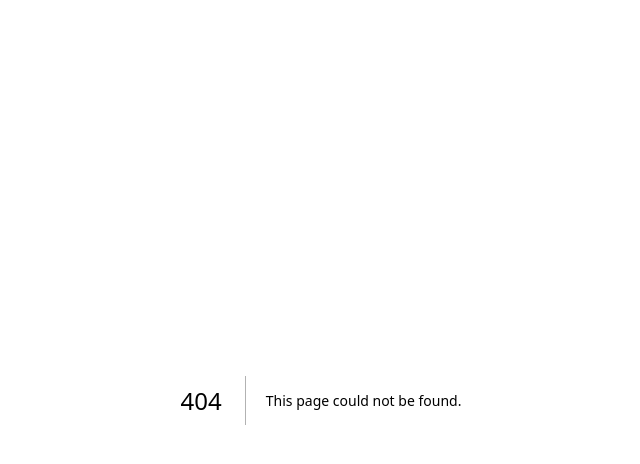
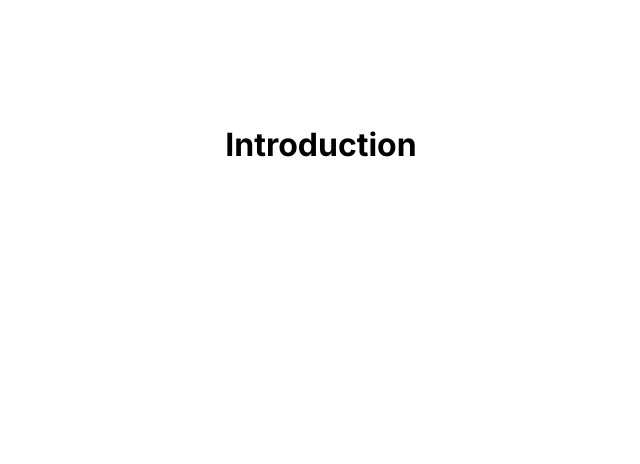
Before and after one commit to Jiyeon-Kang/nextjs-portfolio, a Next.js app in the folder my-portfolio/: page /about-me in a window 1280 px wide. Before the commit this address had no page. Shown: the top 464 px of the page, without its empty margins (319-959 px from the left). Built offline with nearby package versions, Linux system fonts and the light colour scheme.

Commit message:
feat: add 404page, Layout Componenets

```diff
--- /dev/null
+++ b/my-portfolio/pages/about-me.js
@@ -0,0 +1,11 @@
+import { Inter } from "next/font/google";
+import styles from "@/styles/Home.module.css";
+
+const inter = Inter({ subsets: ["latin"] });
+export default function AboutMe(){
+    return(
+        <main className={`${styles.main} ${inter.className}`}>
+            <h1>Introduction</h1>
+        </main>
+    );
+}
--- a/my-portfolio/styles/globals.css
+++ b/my-portfolio/styles/globals.css
@@ -1,107 +1,107 @@
-:root {
-  --max-width: 1100px;
-  --border-radius: 12px;
-  --font-mono: ui-monospace, Menlo, Monaco, "Cascadia Mono", "Segoe UI Mono",
-    "Roboto Mono", "Oxygen Mono", "Ubuntu Monospace", "Source Code Pro",
-    "Fira Mono", "Droid Sans Mono", "Courier New", monospace;
+/*:root {*/
+/*  --max-width: 1100px;*/
+/*  --border-radius: 12px;*/
+/*  --font-mono: ui-monospace, Menlo, Monaco, "Cascadia Mono", "Segoe UI Mono",*/
+/*    "Roboto Mono", "Oxygen Mono", "Ubuntu Monospace", "Source Code Pro",*/
+/*    "Fira Mono", "Droid Sans Mono", "Courier New", monospace;*/
 
-  --foreground-rgb: 0, 0, 0;
-  --background-start-rgb: 214, 219, 220;
-  --background-end-rgb: 255, 255, 255;
+/*  --foreground-rgb: 0, 0, 0;*/
+/*  --background-start-rgb: 214, 219, 220;*/
+/*  --background-end-rgb: 255, 255, 255;*/
 
-  --primary-glow: conic-gradient(
-    from 180deg at 50% 50%,
-    #16abff33 0deg,
-    #0885ff33 55deg,
-    #54d6ff33 120deg,
-    #0071ff33 160deg,
-    transparent 360deg
-  );
-  --secondary-glow: radial-gradient(
-    rgba(255, 255, 255, 1),
-    rgba(255, 255, 255, 0)
-  );
+/*  --primary-glow: conic-gradient(*/
+/*    from 180deg at 50% 50%,*/
+/*    #16abff33 0deg,*/
+/*    #0885ff33 55deg,*/
+/*    #54d6ff33 120deg,*/
+/*    #0071ff33 160deg,*/
+/*    transparent 360deg*/
+/*  );*/
+/*  --secondary-glow: radial-gradient(*/
+/*    rgba(255, 255, 255, 1),*/
+/*    rgba(255, 255, 255, 0)*/
+/*  );*/
 
-  --tile-start-rgb: 239, 245, 249;
-  --tile-end-rgb: 228, 232, 233;
-  --tile-border: conic-gradient(
-    #00000080,
-    #00000040,
-    #00000030,
-    #00000020,
-    #00000010,
-    #00000010,
-    #00000080
-  );
+/*  --tile-start-rgb: 239, 245, 249;*/
+/*  --tile-end-rgb: 228, 232, 233;*/
+/*  --tile-border: conic-gradient(*/
+/*    #00000080,*/
+/*    #00000040,*/
+/*    #00000030,*/
+/*    #00000020,*/
+/*    #00000010,*/
+/*    #00000010,*/
+/*    #00000080*/
+/*  );*/
 
-  --callout-rgb: 238, 240, 241;
-  --callout-border-rgb: 172, 175, 176;
-  --card-rgb: 180, 185, 188;
-  --card-border-rgb: 131, 134, 135;
-}
+/*  --callout-rgb: 238, 240, 241;*/
+/*  --callout-border-rgb: 172, 175, 176;*/
+/*  --card-rgb: 180, 185, 188;*/
+/*  --card-border-rgb: 131, 134, 135;*/
+/*}*/
 
-@media (prefers-color-scheme: dark) {
-  :root {
-    --foreground-rgb: 255, 255, 255;
-    --background-start-rgb: 0, 0, 0;
-    --background-end-rgb: 0, 0, 0;
+/*@media (prefers-color-scheme: dark) {*/
+/*  :root {*/
+/*    --foreground-rgb: 255, 255, 255;*/
+/*    --background-start-rgb: 0, 0, 0;*/
+/*    --background-end-rgb: 0, 0, 0;*/
 
-    --primary-glow: radial-gradient(rgba(1, 65, 255, 0.4), rgba(1, 65, 255, 0));
-    --secondary-glow: linear-gradient(
-      to bottom right,
-      rgba(1, 65, 255, 0),
-      rgba(1, 65, 255, 0),
-      rgba(1, 65, 255, 0.3)
-    );
+/*    --primary-glow: radial-gradient(rgba(1, 65, 255, 0.4), rgba(1, 65, 255, 0));*/
+/*    --secondary-glow: linear-gradient(*/
+/*      to bottom right,*/
+/*      rgba(1, 65, 255, 0),*/
+/*      rgba(1, 65, 255, 0),*/
+/*      rgba(1, 65, 255, 0.3)*/
+/*    );*/
 
-    --tile-start-rgb: 2, 13, 46;
-    --tile-end-rgb: 2, 5, 19;
-    --tile-border: conic-gradient(
-      #ffffff80,
-      #ffffff40,
-      #ffffff30,
-      #ffffff20,
-      #ffffff10,
-      #ffffff10,
-      #ffffff80
-    );
+/*    --tile-start-rgb: 2, 13, 46;*/
+/*    --tile-end-rgb: 2, 5, 19;*/
+/*    --tile-border: conic-gradient(*/
+/*      #ffffff80,*/
+/*      #ffffff40,*/
+/*      #ffffff30,*/
+/*      #ffffff20,*/
+/*      #ffffff10,*/
+/*      #ffffff10,*/
+/*      #ffffff80*/
+/*    );*/
 
-    --callout-rgb: 20, 20, 20;
-    --callout-border-rgb: 108, 108, 108;
-    --card-rgb: 100, 100, 100;
-    --card-border-rgb: 200, 200, 200;
-  }
-}
+/*    --callout-rgb: 20, 20, 20;*/
+/*    --callout-border-rgb: 108, 108, 108;*/
+/*    --card-rgb: 100, 100, 100;*/
+/*    --card-border-rgb: 200, 200, 200;*/
+/*  }*/
+/*}*/
 
-* {
-  box-sizing: border-box;
-  padding: 0;
-  margin: 0;
-}
+/** {*/
+/*  box-sizing: border-box;*/
+/*  padding: 0;*/
+/*  margin: 0;*/
+/*}*/
 
-html,
-body {
-  max-width: 100vw;
-  overflow-x: hidden;
-}
+/*html,*/
+/*body {*/
+/*  max-width: 100vw;*/
+/*  overflow-x: hidden;*/
+/*}*/
 
-body {
-  color: rgb(var(--foreground-rgb));
-  background: linear-gradient(
-      to bottom,
-      transparent,
-      rgb(var(--background-end-rgb))
-    )
-    rgb(var(--background-start-rgb));
-}
+/*body {*/
+/*  color: rgb(var(--foreground-rgb));*/
+/*  background: linear-gradient(*/
+/*      to bottom,*/
+/*      transparent,*/
+/*      rgb(var(--background-end-rgb))*/
+/*    )*/
+/*    rgb(var(--background-start-rgb));*/
+/*}*/
 
-a {
-  color: inherit;
-  text-decoration: none;
-}
+/*a {*/
+/*  color: inherit;*/
+/*  text-decoration: none;*/
+/*}*/
 
-@media (prefers-color-scheme: dark) {
-  html {
-    color-scheme: dark;
-  }
-}
+/*@media (prefers-color-scheme: dark) {*/
+/*  html {*/
+/*    color-scheme: dark;*/
+/*  }*/
+/*}*/
```
Also changed, not shown: my-portfolio/componenets/layout.js (added, +8 -0 lines), my-portfolio/pages/404.js (added, +8 -0 lines), my-portfolio/pages/index.js (+6 -99 lines), my-portfolio/pages/projects.js (added, +9 -0 lines).
